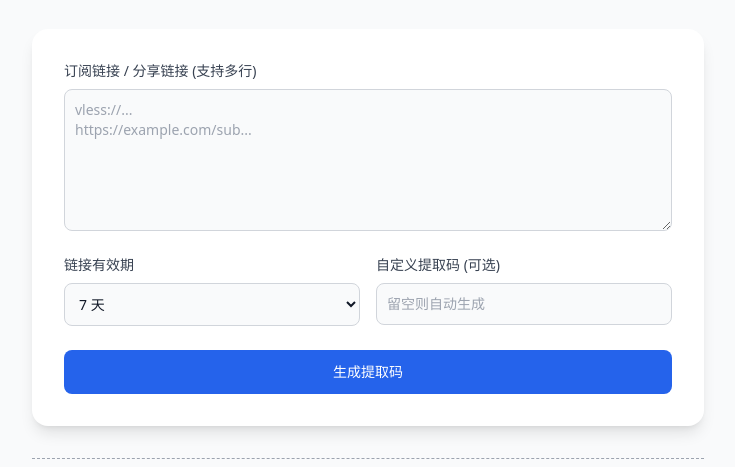
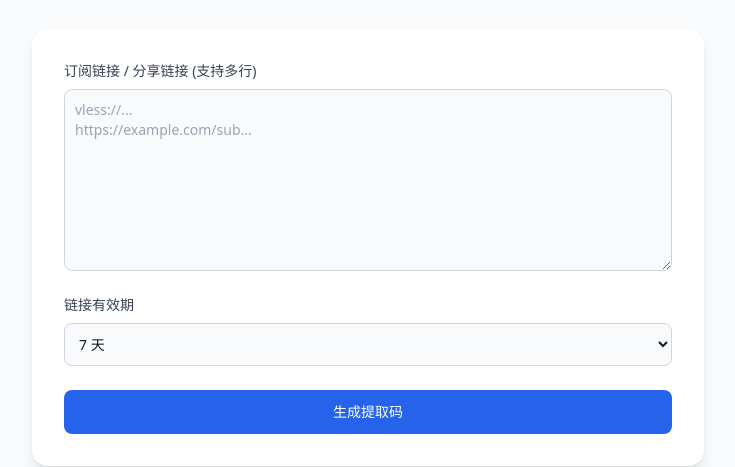
Before and after one commit to qyidc/sub-store, a website: page public/index.html in a window 1280 px wide. Shown: the part 103-570 px from the top of the page, without its empty margins (272-1007 px from the left). Drawn offline with nearby package versions, Linux system fonts and the light colour scheme.

Commit message:
uuid提取版

```diff
--- a/public/index.html
+++ b/public/index.html
@@ -23,11 +23,10 @@
                 <div>
                     <label for="sub-input" class="block mb-2 text-sm font-medium text-gray-700 dark:text-gray-300">订阅链接 / 分享链接 (支持多行)</label>
                     <div class="relative">
-                        <textarea id="sub-input" rows="6" class="block w-full text-sm text-gray-900 dark:text-white bg-gray-50 dark:bg-gray-700 rounded-lg border border-gray-300 dark:border-gray-600 focus:ring-blue-500 focus:border-blue-500 p-2.5 transition" placeholder="vless://...&#10;https://example.com/sub..."></textarea>
+                        <textarea id="sub-input" rows="8" class="block w-full text-sm text-gray-900 dark:text-white bg-gray-50 dark:bg-gray-700 rounded-lg border border-gray-300 dark:border-gray-600 focus:ring-blue-500 focus:border-blue-500 p-2.5 transition" placeholder="vless://...&#10;https://example.com/sub..."></textarea>
                     </div>
                 </div>
-                <!-- New Options -->
-                <div class="grid grid-cols-1 md:grid-cols-2 gap-4">
+                <!-- Expiration Option -->
                 <div>
                     <label for="expiration-select" class="block mb-2 text-sm font-medium text-gray-700 dark:text-gray-300">链接有效期</label>
                     <select id="expiration-select" class="bg-gray-50 border border-gray-300 text-gray-900 text-sm rounded-lg focus:ring-blue-500 focus:border-blue-500 block w-full p-2.5 dark:bg-gray-700 dark:border-gray-600 dark:placeholder-gray-400 dark:text-white">
@@ -35,11 +34,6 @@
                         <option value="7" selected>7 天</option>
                         <option value="30">30 天</option>
                     </select>
-                    </div>
-                    <div>
-                        <label for="password-input" class="block mb-2 text-sm font-medium text-gray-700 dark:text-gray-300">自定义提取码 (可选)</label>
-                        <input type="text" id="password-input" class="bg-gray-50 border border-gray-300 text-gray-900 text-sm rounded-lg focus:ring-blue-500 focus:border-blue-500 block w-full p-2.5 dark:bg-gray-700 dark:border-gray-600 dark:placeholder-gray-400 dark:text-white" placeholder="留空则自动生成">
-                    </div>
                 </div>
                 <!-- Action Button -->
                 <button id="convert-btn" class="w-full text-white bg-blue-600 hover:bg-blue-700 focus:ring-4 focus:ring-blue-300 dark:focus:ring-blue-800 font-medium rounded-lg text-sm px-5 py-3 text-center transition-all duration-200 ease-in-out flex items-center justify-center">
--- a/public/script.js
+++ b/public/script.js
@@ -2,7 +2,6 @@ document.addEventListener('DOMContentLoaded', () => {
     // --- Part 1: Conversion Elements ---
     const subInput = document.getElementById('sub-input');
     const expirationSelect = document.getElementById('expiration-select');
-    const passwordInput = document.getElementById('password-input');
     const convertBtn = document.getElementById('convert-btn');
     const convertResultArea = document.getElementById('convert-result-area');
     const extractionCodeDisplay = document.getElementById('extraction-code-display');
@@ -40,8 +39,6 @@ document.addEventListener('DOMContentLoaded', () => {
         try {
             const requestBody = {
                 subscription_data: inputData,
-                // .value will be an empty string if nothing is entered, which is what we want
-                password: passwordInput.value.trim(),
                 expirationDays: expirationSelect.value,
             };
 
@@ -51,9 +48,7 @@ document.addEventListener('DOMContentLoaded', () => {
                 body: JSON.stringify(requestBody),
             });
 
-            // It's crucial to check response.ok *before* trying to parse JSON
             if (!response.ok) {
-                // Try to get more specific error from body, fallback to status text
                 const errText = await response.text();
                 throw new Error(errText || `服务器错误: ${response.status}`);
             }
@@ -64,7 +59,6 @@ document.addEventListener('DOMContentLoaded', () => {
                 extractionCodeDisplay.textContent = result.extractionCode;
                 convertResultArea.classList.remove('hidden');
             } else {
-                 // This case might be rare if backend always uses HTTP status for errors
                  throw new Error(result.message || '转换失败，但未提供明确原因。');
             }
         } catch (error) {
@@ -124,7 +118,6 @@ document.addEventListener('DOMContentLoaded', () => {
         if (target.classList.contains('copy-btn')) {
             const elementToCopy = document.querySelector(target.dataset.clipboardTarget);
             if (elementToCopy && (elementToCopy.textContent || elementToCopy.href)) {
-                // Prefer href for <a> tags, otherwise textContent
                 const textToCopy = elementToCopy.href || elementToCopy.textContent;
                 navigator.clipboard.writeText(textToCopy).then(() => {
                     const originalText = target.textContent;
@@ -159,13 +152,11 @@ document.addEventListener('DOMContentLoaded', () => {
     let errorTimeout;
     function showError(message) {
         clearTimeout(errorTimeout);
-        // Sanitize or ensure the message is a simple string before displaying
         errorText.textContent = String(message).replace(/<[^>]*>?/gm, '');
         errorMessage.classList.remove('hidden', 'opacity-0');
         errorMessage.classList.add('opacity-100');
         errorTimeout = setTimeout(() => {
             errorMessage.classList.add('opacity-0');
-            // Wait for transition to finish before hiding
             setTimeout(() => errorMessage.classList.add('hidden'), 300);
         }, 5000);
     }
```
Also changed, not shown: src/index.js (+11 -15 lines). Lines whose indentation alone changed are shown as unchanged.
